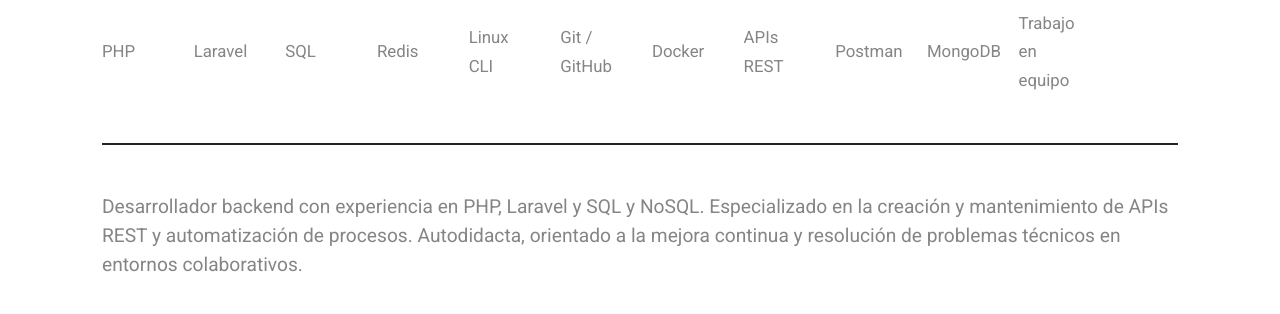
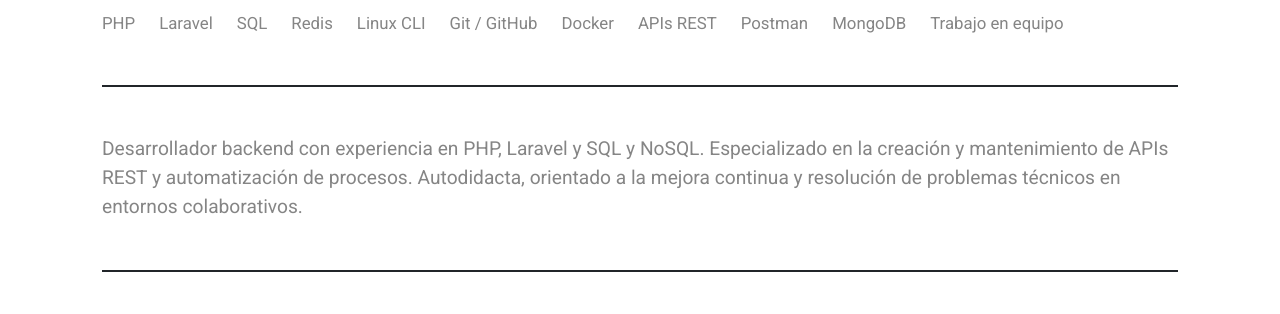
Before and after one commit to ivn-gonzalez/cv, a plain HTML site: page index.html in a window 1280 px wide. Shown: the part 366-680 px from the top of the page. Drawn offline with nearby package versions, Linux system fonts and the light colour scheme.

Commit message:
Deploying to gh-pages from @ ivn-gonzalez/cv@7b520a38da07c771b78b0461ddde022464d60dbf 🚀

```diff
--- a/index.html
+++ b/index.html
@@ -67,37 +67,37 @@
     <div class="border-bottom border-2 border-print-0 border-dark mb-5 pb-5 pb-print-0 mb-print-1">
         <h3 class="h2 screen mb-4"> Habilidades </h3>
         <div class="row align-items-center">
-            <div class="col-print-1 col-3 col-md-2 col-lg-1 text-right">
+            <div class="col-auto text-end">
                 <small>PHP</small>
             </div>
-            <div class="col-print-1 col-3 col-md-2 col-lg-1 text-right">
+            <div class="col-auto text-end">
                 <small>Laravel</small>
             </div>
-            <div class="col-print-1 col-3 col-md-2 col-lg-1 text-right">
+            <div class="col-auto text-end">
                 <small>SQL</small>
             </div>
-            <div class="col-print-1 col-3 col-md-2 col-lg-1 text-right">
+            <div class="col-auto text-end">
                 <small>Redis</small>
             </div>
-            <div class="col-print-1 col-3 col-md-2 col-lg-1 text-right">
+            <div class="col-auto text-end">
                 <small>Linux CLI</small>
             </div>
-            <div class="col-print-1 col-3 col-md-2 col-lg-1 text-right">
+            <div class="col-auto text-end">
                 <small>Git / GitHub</small>
             </div>
-            <div class="col-print-1 col-3 col-md-2 col-lg-1 text-right">
+            <div class="col-auto text-end">
                 <small>Docker</small>
             </div>
-            <div class="col-print-1 col-3 col-md-2 col-lg-1 text-right">
+            <div class="col-auto text-end">
                 <small>APIs REST</small>
             </div>
-            <div class="col-print-1 col-3 col-md-2 col-lg-1 text-right">
+            <div class="col-auto text-end">
                 <small>Postman</small>
             </div>
-            <div class="col-print-1 col-3 col-md-2 col-lg-1 text-right">
+            <div class="col-auto text-end">
                 <small>MongoDB</small>
             </div>
-            <div class="col-print-1 col-3 col-md-2 col-lg-1 text-right">
+            <div class="col-auto text-end">
                 <small>Trabajo en equipo</small>
             </div>
         </div>
```
Also changed, not shown: 1 other file.
